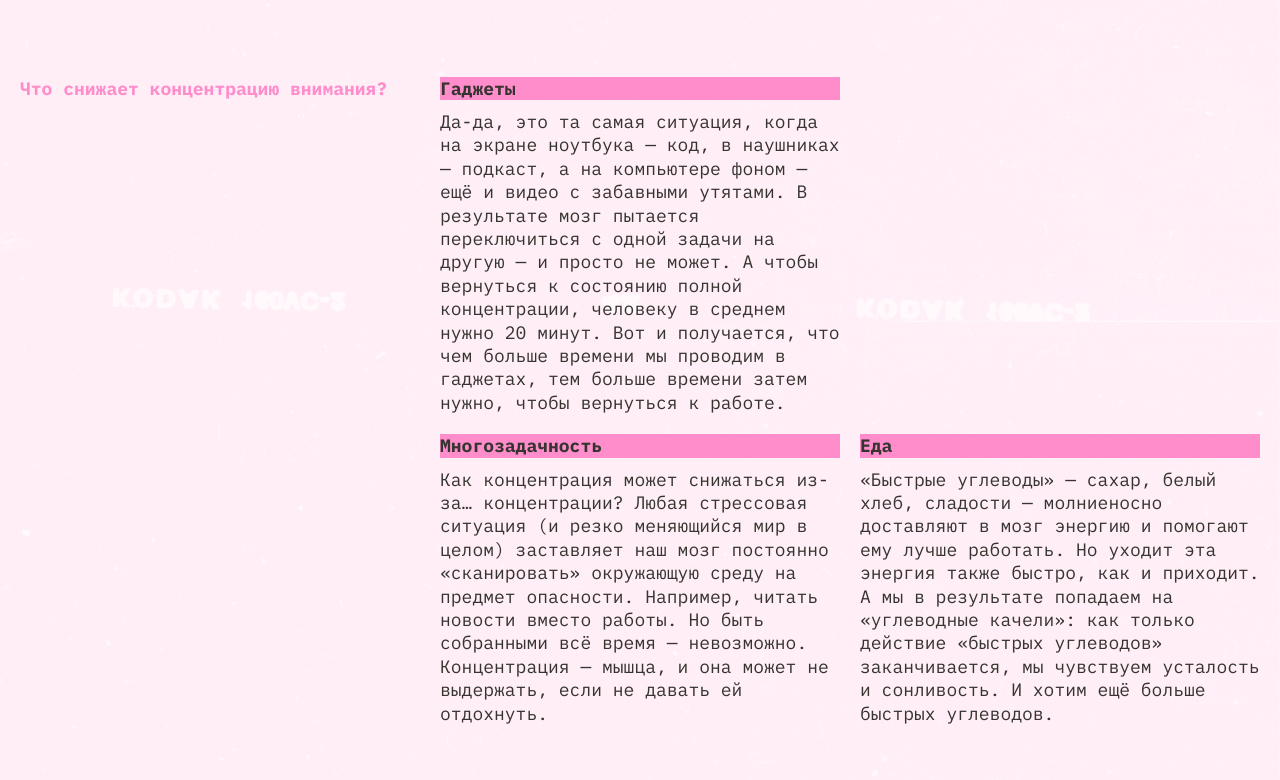
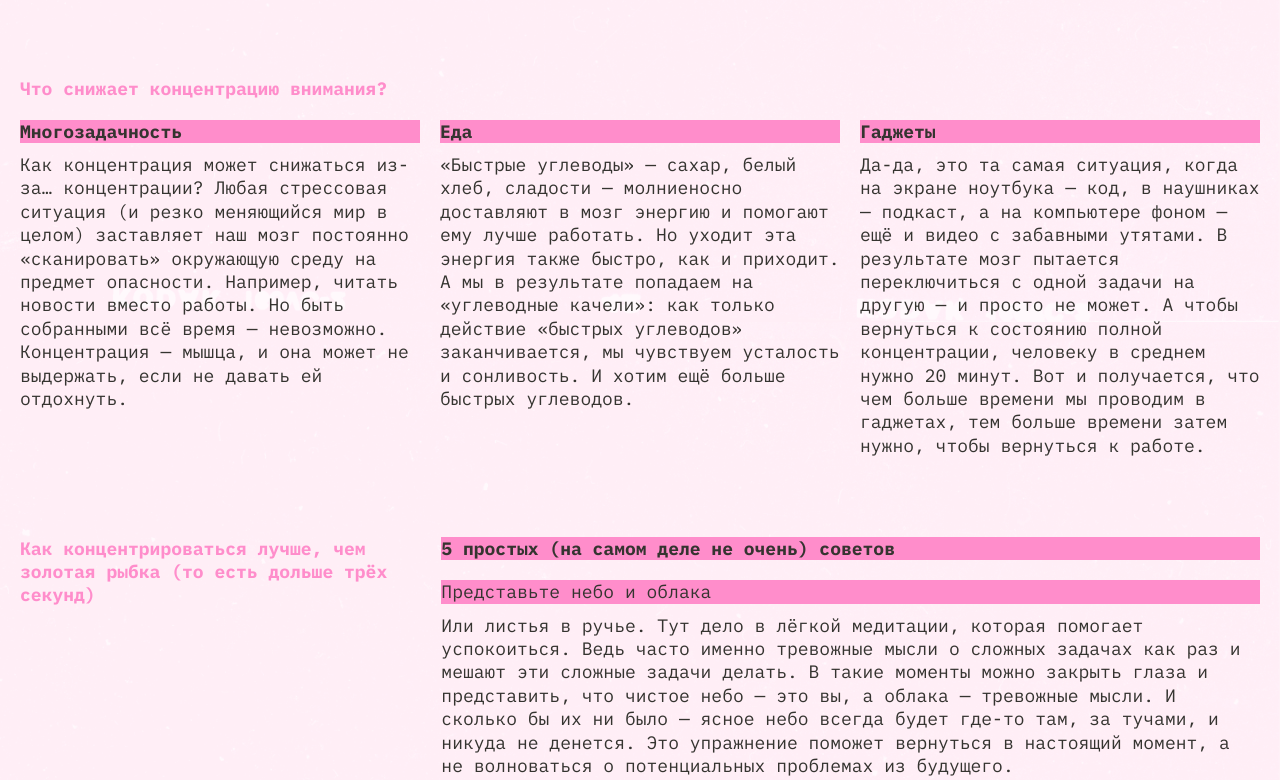
Before and after one commit to AlexPonomarevS/slozhno-sosredotochitsya, a plain HTML site: page index.html in a window 1280 px wide. Shown: the part 1278-2058 px from the top of the page. Drawn offline with Linux system fonts and the light colour scheme.

Commit message:
fixed 2 after review

```diff
--- a/styles/style.css
+++ b/styles/style.css
@@ -256,13 +256,13 @@
   .main__section__article {
     grid-template-rows: min-content 1fr;
   }
-  .main__section:nth-child(2) .main__section__article:nth-child(1) {
+  .main__section:nth-child(2) .main__section__article:nth-child(2) {
     grid-area: article-1;
   }
-  .main__section:nth-child(2) .main__section__article:nth-child(2) {
+  .main__section:nth-child(2) .main__section__article:nth-child(3) {
     grid-area: article-2;
   }
-  .main__section:nth-child(2) .main__section__article:nth-child(3) {
+  .main__section:nth-child(2) .main__section__article:nth-child(4) {
     grid-area: article-3;
   }
 }
```
